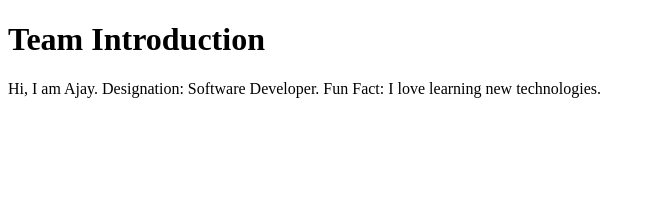
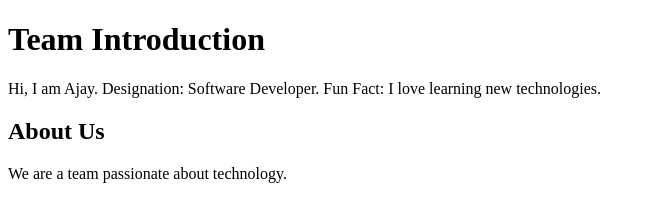
Before and after one commit to 1000ajay/team-intro, a plain HTML site: page index.html in a window 1280 px wide. Shown: the whole page, without its empty margins (0-655 px from the left). Drawn offline with Linux system fonts and the light colour scheme.

Commit message:
Add 'About Us' section to index.html

```diff
--- a/index.html
+++ b/index.html
@@ -10,5 +10,7 @@
         Designation: Software Developer.
         Fun Fact: I love learning new technologies.
     </p>
+    <h2>About Us</h2>
+    <p>We are a team passionate about technology.</p>
 </body>
 </html>
```
